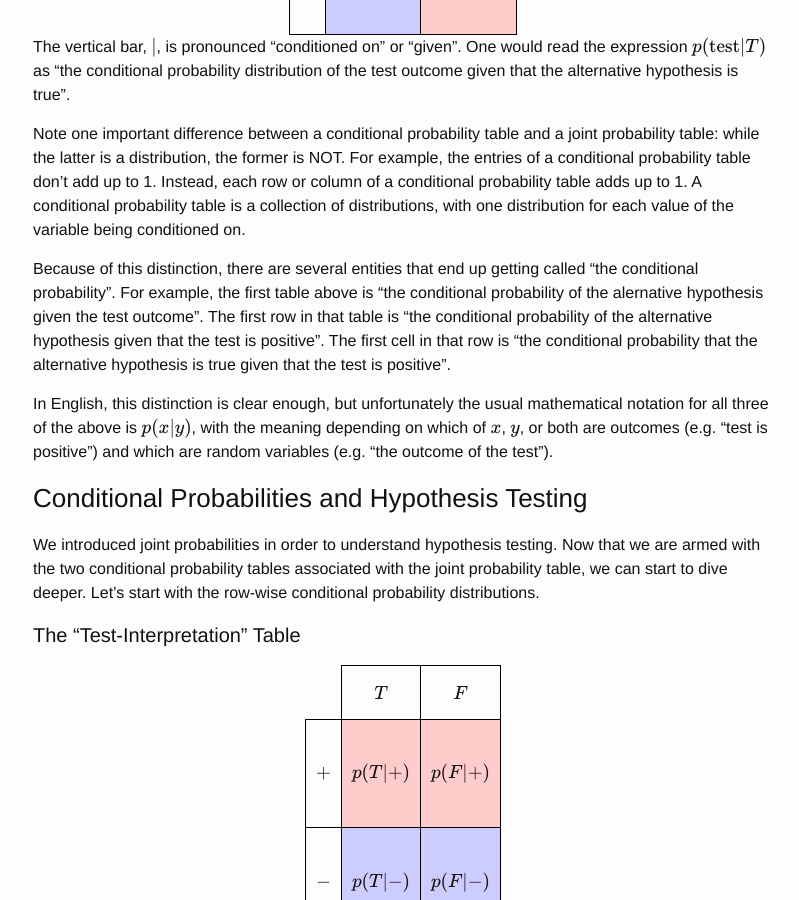
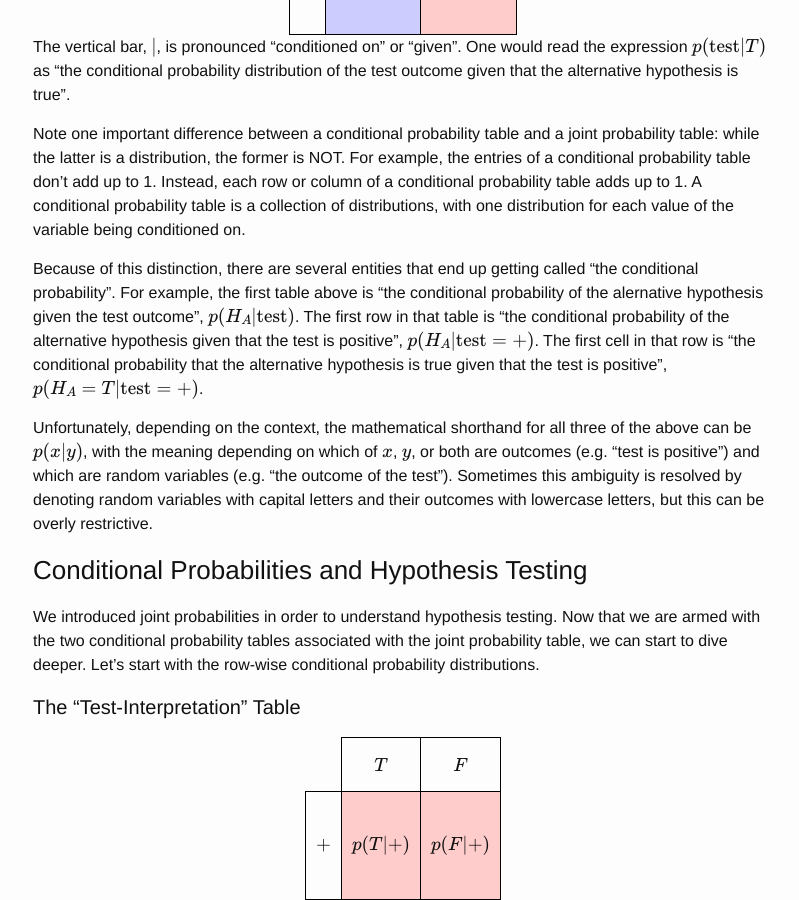
Before and after one commit to charlesfrye/charlesfrye.github.io, a Jekyll site: the page built from _posts/2018-06-09-hypothesis-testing.markdown, in a window 1280 px wide and 900 px high, scrolled down 7641 px. Shown: the whole window, without its empty margins (237-1036 px from the left). Built offline with Jekyll 4.4.1, drawn with Linux system fonts in a browser that asks for light colours; formulas are drawn with MathJax 3; some of the changed text lies outside the part shown.

Commit message:
update for use with psych101d

```diff
--- a/_posts/2018-06-09-hypothesis-testing.markdown
+++ b/_posts/2018-06-09-hypothesis-testing.markdown
@@ -43,13 +43,13 @@
 
 ### Hypothesis Testing is a Kind of Decision-Making Under Uncertainty
 
-In the lab on inferential statistics, we discussed one class of inference problems: trying to infer the value of a parameter, like the average value or spread of some random variable in a population. Examples of random variables and populations include:
+Inferential statistics is concerned with a particular kind of inference problem: trying to infer the value of a parameter, like the average value or spread of some random variable in a population. Examples of random variables and populations include:
 
 - neural firing rate and mouse somatosensory neurons
 - whether an individual smokes or not and Canadians under the age of 25
 - the mean of the data you measured in your experiment and the collection of all datasets you could've measured
 
-We stated that the purpose of such inferences was to guide decision making. For example, we might measure the average response of a sick population to a candidate drug and then use that value to determine whether to prescribe the drug or not. We left unsaid, however, just exactly how statistical inferences are to be used.
+The purpose of such inferences is to guide decision making. For example, we might measure the average response of a sick population to a candidate drug and then use that value to determine whether to prescribe the drug or not. We left unsaid, however, just exactly how statistical inferences are to be used.
 
 In this tutorial, we'll work through how to use statistical inferences to guide the simplest kinds of decisions: yes-or-no decisions, also known as *binary* decisions, since there are two choices. We'll focus on the yes-or-no decision of most interest to scientists: is my hypothesis true or not?
 
@@ -288,9 +288,9 @@
 
 Note one important difference between a conditional probability table and a joint probability table: while the latter is a distribution, the former is NOT. For example, the entries of a conditional probability table don't add up to 1. Instead, each row or column of a conditional probability table adds up to 1. A conditional probability table is a collection of distributions, with one distribution for each value of the variable being conditioned on.
 
-Because of this distinction, there are several entities that end up getting called "the conditional probability". For example, the first table above is "the conditional probability of the alernative hypothesis given the test outcome". The first row in that table is "the conditional probability of the alternative hypothesis given that the test is positive". The first cell in that row is "the conditional probability that the alternative hypothesis is true given that the test is positive".
+Because of this distinction, there are several entities that end up getting called "the conditional probability". For example, the first table above is "the conditional probability of the alernative hypothesis given the test outcome", $$p(H_A\lvert \text{test})$$. The first row in that table is "the conditional probability of the alternative hypothesis given that the test is positive", $$p(H_A\lvert \text{test}=+)$$. The first cell in that row is "the conditional probability that the alternative hypothesis is true given that the test is positive", $$p(H_A=T\lvert\text{test}=+)$$.
 
-In English, this distinction is clear enough, but unfortunately the usual mathematical notation for all three of the above is $$p(x\vert y)$$, with the meaning depending on which of $$x$$, $$y$$, or both are outcomes (e.g. "test is positive") and which are random variables (e.g. "the outcome of the test").
+Unfortunately, depending on the context, the mathematical shorthand for all three of the above can be $$p(x\vert y)$$, with the meaning depending on which of $$x$$, $$y$$, or both are outcomes (e.g. "test is positive") and which are random variables (e.g. "the outcome of the test"). Sometimes this ambiguity is resolved by denoting random variables with capital letters and their outcomes with lowercase letters, but this can be overly restrictive.
 
 ### Conditional Probabilities and Hypothesis Testing
 
```
